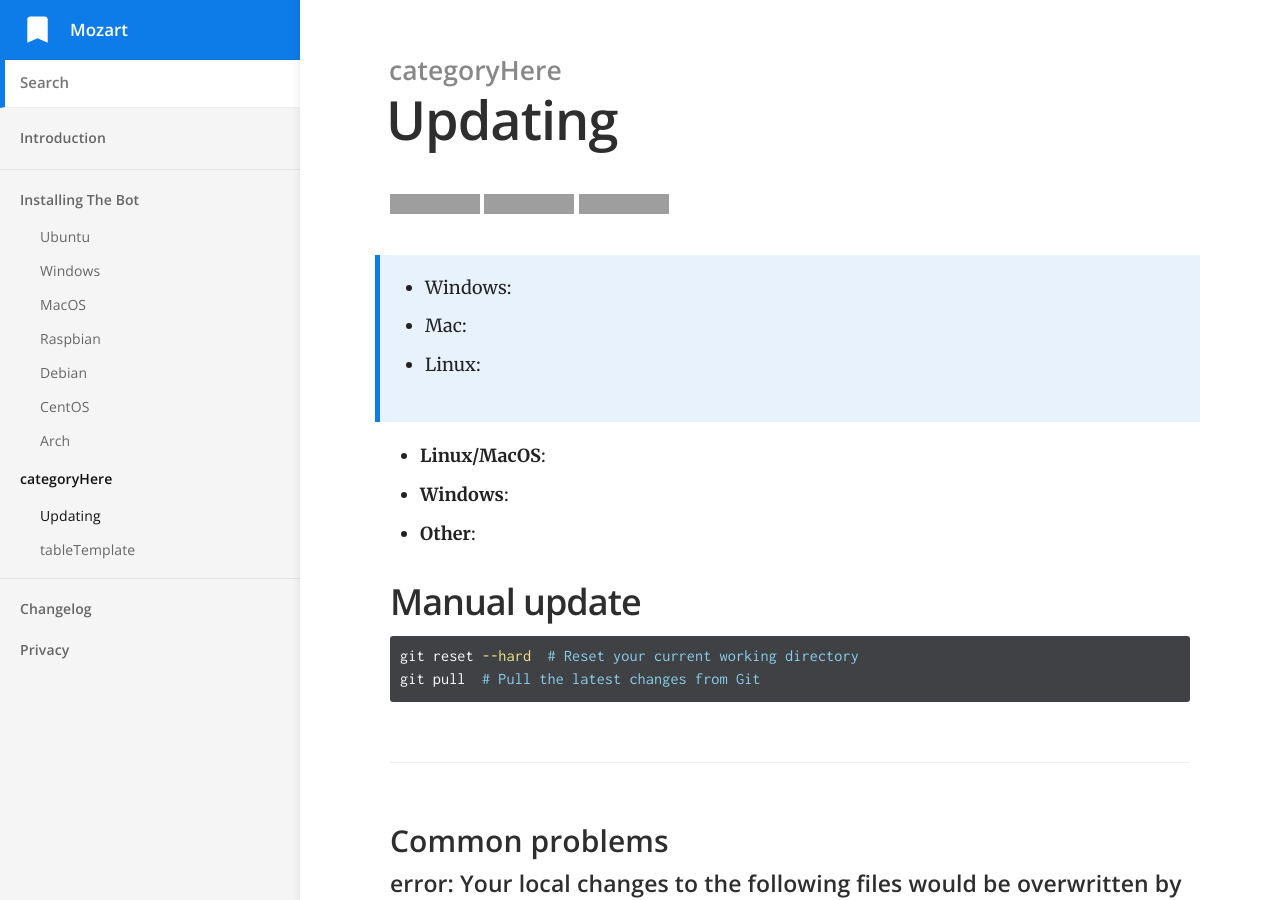
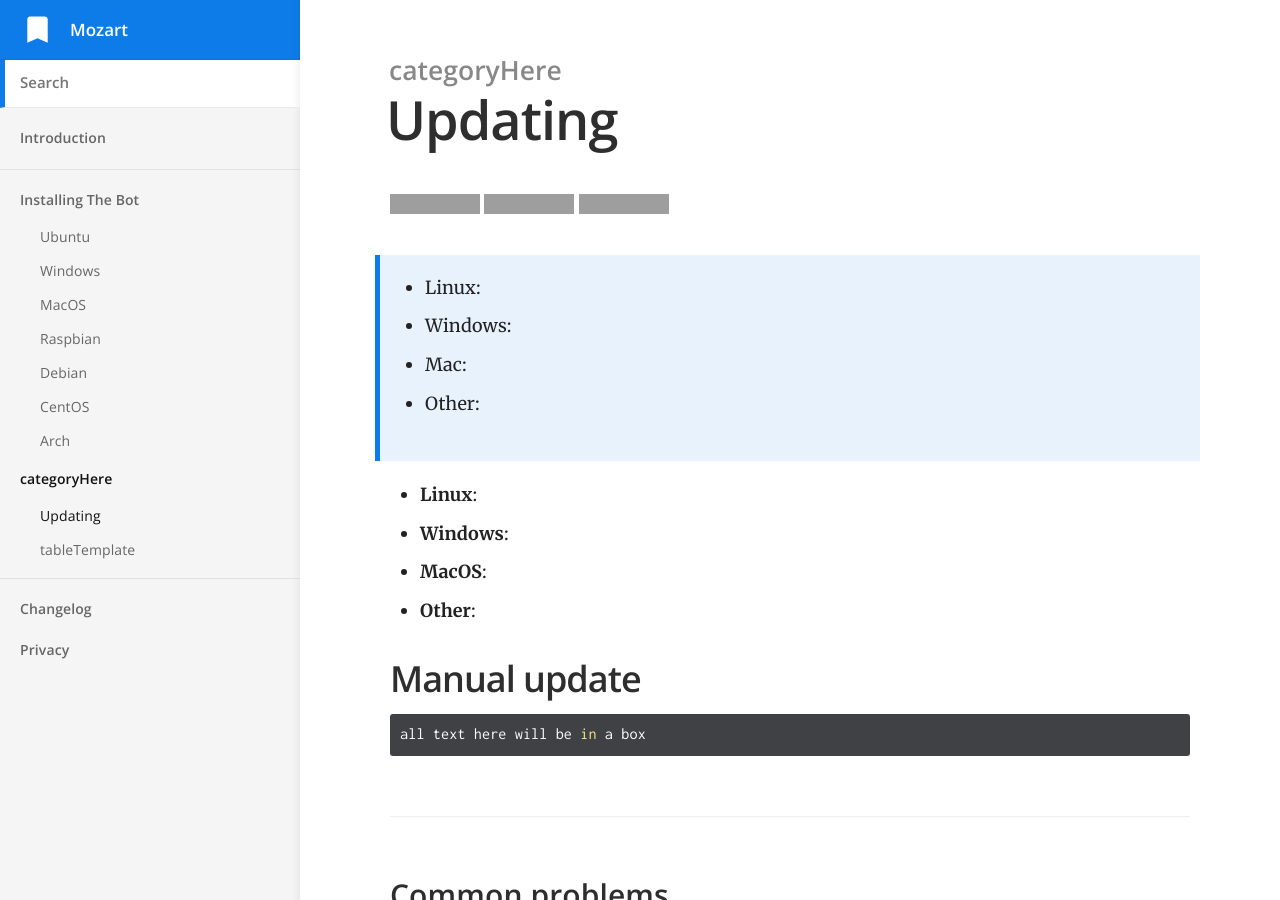
Before and after one commit to Narehood/DocTemplate, a Jekyll site: the page built from _docs/using/template.md, in a window 1280 px wide and 900 px high. Built offline with Jekyll 4.4.1, drawn with Linux system fonts in a browser that asks for light colours; grey boxes are pictures that could not be loaded.

Commit message:
Update template.md

````diff
--- a/_docs/using/template.md
+++ b/_docs/using/template.md
@@ -9,24 +9,26 @@ order: 4
 [![Python Version](https://img.shields.io/badge/python-3.5%2C%203.6%2C%203.7-blue.svg)](https://python.org)
 
 >
+> - Linux:
 > - Windows:
 > - Mac:
-> - Linux:
+> - Other:
 >
 
 
-* **Linux/MacOS**:
+* **Linux**:
 * **Windows**:
+* **MacOS**:
 * **Other**:
 
 ## Manual update
 
 ```sh
-git reset --hard  # Reset your current working directory
-git pull  # Pull the latest changes from Git
+all text here will be in a box
 ```
 
 ### Common problems
+
 #### error: Your local changes to the following files would be overwritten by merge
 This indicates that you are trying to pull the latest updates from Git, but you've made changes to the bot's source files yourself. As a result, Git struggles to merge your changes with the bot's changes. To fix this, stash your changes first by running `git stash`, then run `git stash pop` after pulling.
 
````
